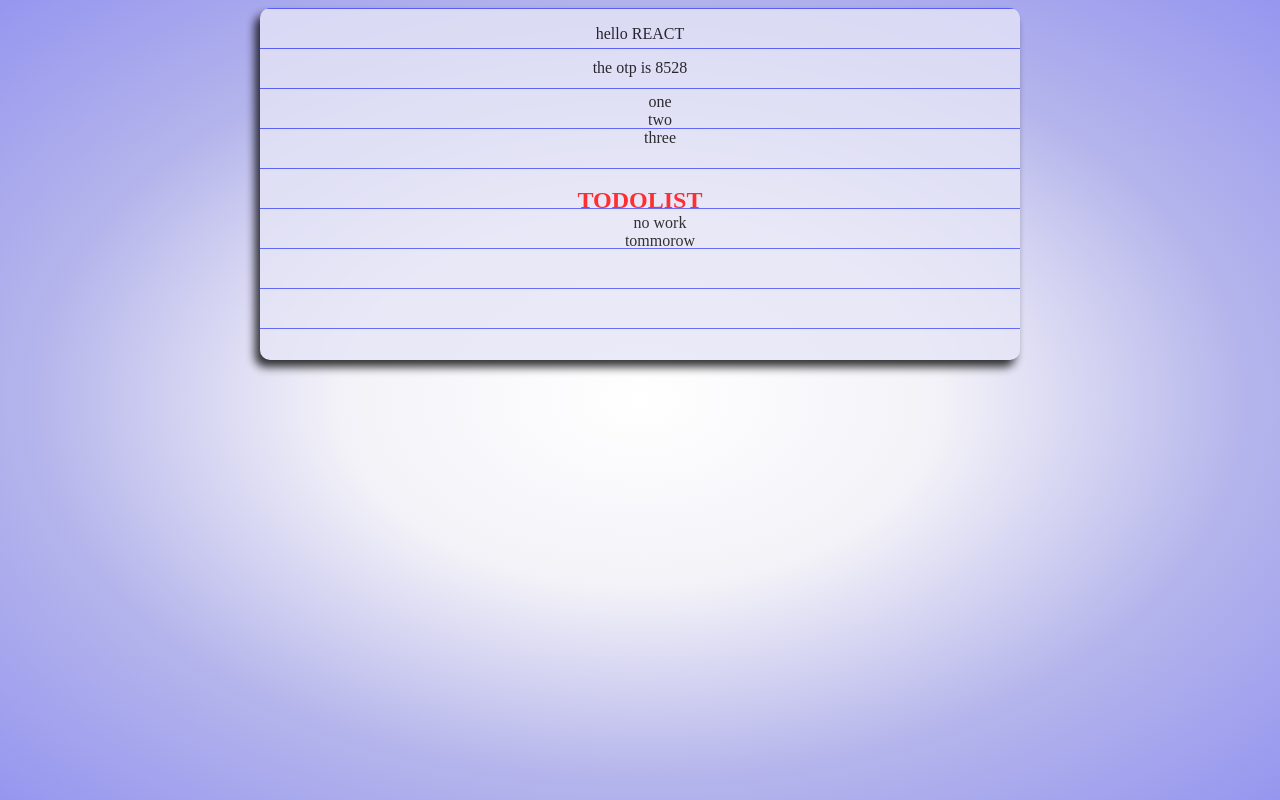
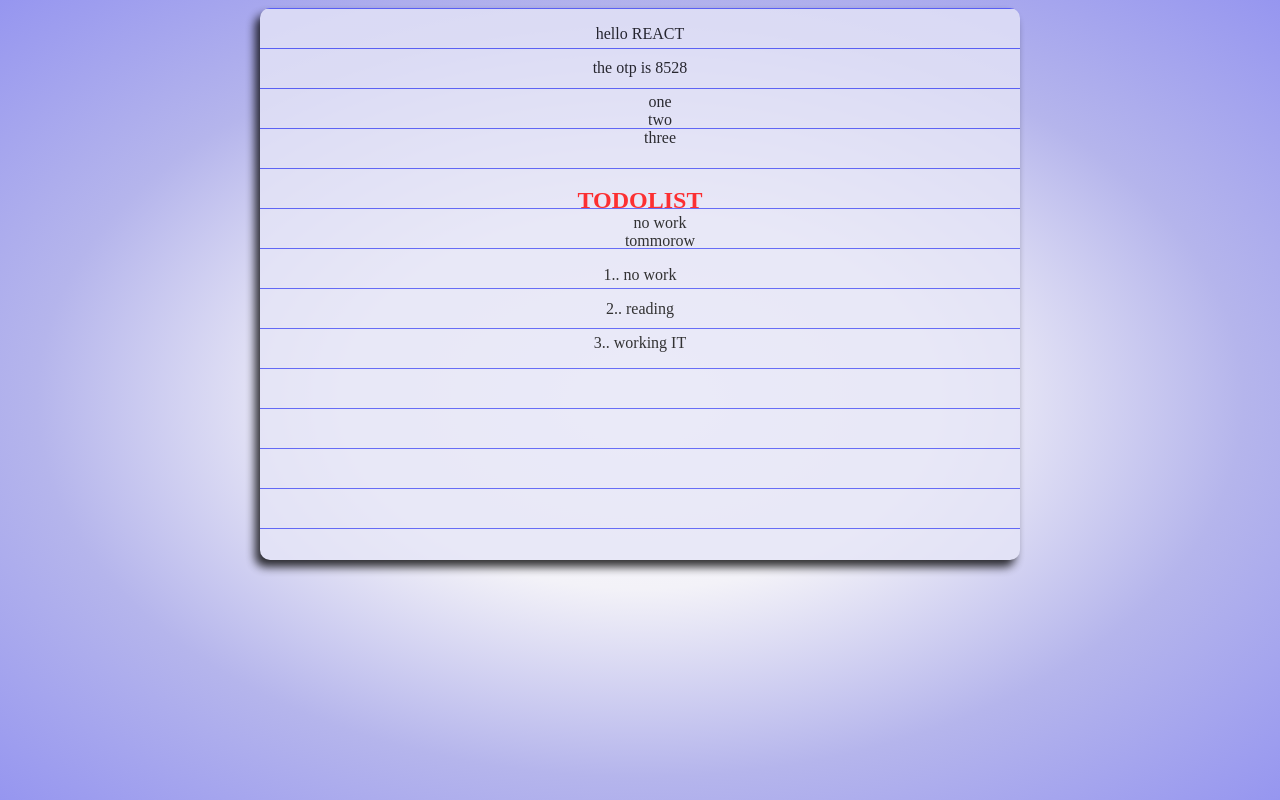
Before and after one commit to Megh200/proj2025, a React (Create React App) app in the folder FW_project/picpot/: page / in a window 1280 px wide. Built offline with nearby package versions, Linux system fonts and the light colour scheme.

Commit message:
loop in javascript

```diff
--- a/FW_project/picpot/src/App.css
+++ b/FW_project/picpot/src/App.css
@@ -7,7 +7,7 @@ body{
 .container{
     margin: 0 auto;
     width: 60%;
-    height: 350px;
+    height: 550px;
     border-radius: 10px;
     border: 1px solid transparent;
     box-shadow: -5px 7px 10px black;
--- a/FW_project/picpot/src/components/todolist.js
+++ b/FW_project/picpot/src/components/todolist.js
@@ -21,7 +21,12 @@ const Todolist = (props) => {
             <li> {props.arr[2].tm} </li>
         </ul>
 
-        <p>{props.arr.forEach(item => {console.log(item.td)})}</p>
+        {/* now using loop :- map() */}
+        {props.arr.map( (item)=>{
+            return <p key={item.id} > {item.id}.. {item.work} </p>
+        } )}    {/* used key attri. to remove warning in console */}
+
+
 
 
         </div>
```
